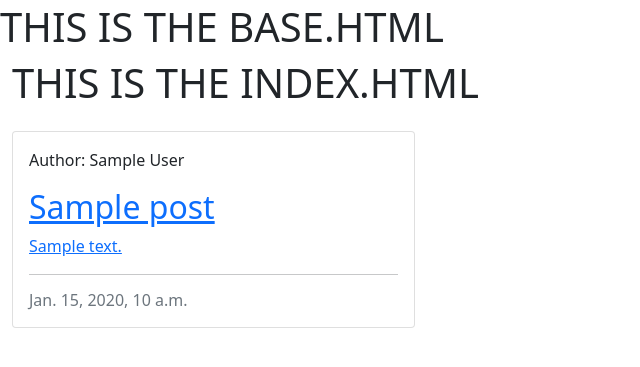
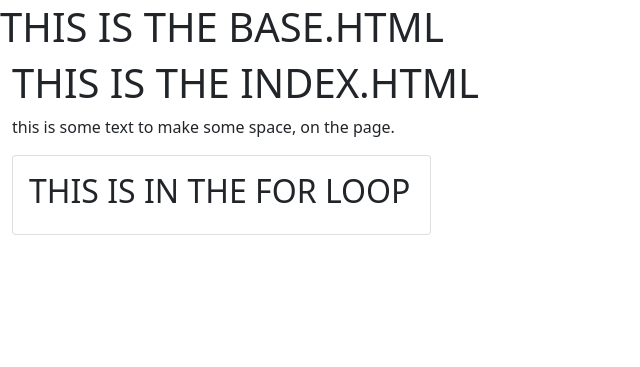
Before and after one commit to csdavids519/OneHotel, a Django app: template reservations/templates/index.html in a window 1280 px wide. Shown: the part 53-420 px from the top of the page, without its empty margins (0-640 px from the left). Run offline with Django 5.2, Linux system fonts and the light colour scheme; the template is opened without the code that fills it: most values are stand-ins (such as "Sample title", 1, 10 or a date in 2020); some libraries are stand-ins or nearby versions.

Commit message:
Display room options on home page - in progress

```diff
--- a/reservations/templates/index.html
+++ b/reservations/templates/index.html
@@ -1,43 +1,27 @@
 {% extends "base.html" %}
-
+{% load static %}
 {% block content %}
 
 <!-- index.html content starts here -->
 <div class="container-fluid">
     <div class="row">
         <h1>THIS IS THE INDEX.HTML</h1>
-        <!-- Blog Entries Column -->
-        <div class="col-12 mt-3 left">
-            <div class="row">
-                {% for post in post_list %}
+    </div>
+    <div>
+        <p>this is some text to make some space, on the page.</p>
+        {% for room in RoomsList %}
         <div class="col-md-4">
             <div class="card mb-4">
                 <div class="card-body">
-                            <div class="image-container">
-                                <div class="image-flash">
-                                    <p class="author">Author: {{ post.author }}</p>
-                                </div>
-                            </div>
-                            <a href="{% url 'post_detail' post.slug %}" class="post-link">
-                                <h2 class="card-title">{{ post.title }}</h2>
-                                <p class="card-text">{{ post.excerpt }}</p>
-                            </a>
-
-                            <hr />
-                            <p class="card-text text-muted h6">{{ post.created_on}}
-                            </p>
-                        </div>
-                    </div>
+                    <h2>THIS IS IN THE FOR LOOP</h2>
                 </div>
         {% if forloop.counter|divisibleby:3 %}
     </div>
     <div class="row">
         {% endif %}
         {% endfor %}
+    </div>
 
-            </div>
-        </div>
-    </div>
     {% if is_paginated %}
     <nav aria-label="Page navigation">
         <ul class="pagination justify-content-center">
@@ -54,4 +38,6 @@
 
 <!-- index.html content ends here -->
 {% endblock %}
-{% block copyright %}Copyright 2023 Matt Rudge{% endblock %}
+{% block copyright %}
+    Copyright 2023 Corey Davidson
+{% endblock %}
--- a/reservations/urls.py
+++ b/reservations/urls.py
@@ -3,4 +3,5 @@ from django.urls import path
 
 urlpatterns = [
     path('', views.RoomsList.as_view(), name='RoomsList'),
+    path('roomdetail/',views.room_detail, name="room_detail")
 ]
```
Also changed, not shown: reservations/templates/room_detail.html (added, +37 -0 lines), reservations/views.py (+8 -0 lines). Lines whose indentation alone changed are shown as unchanged.
